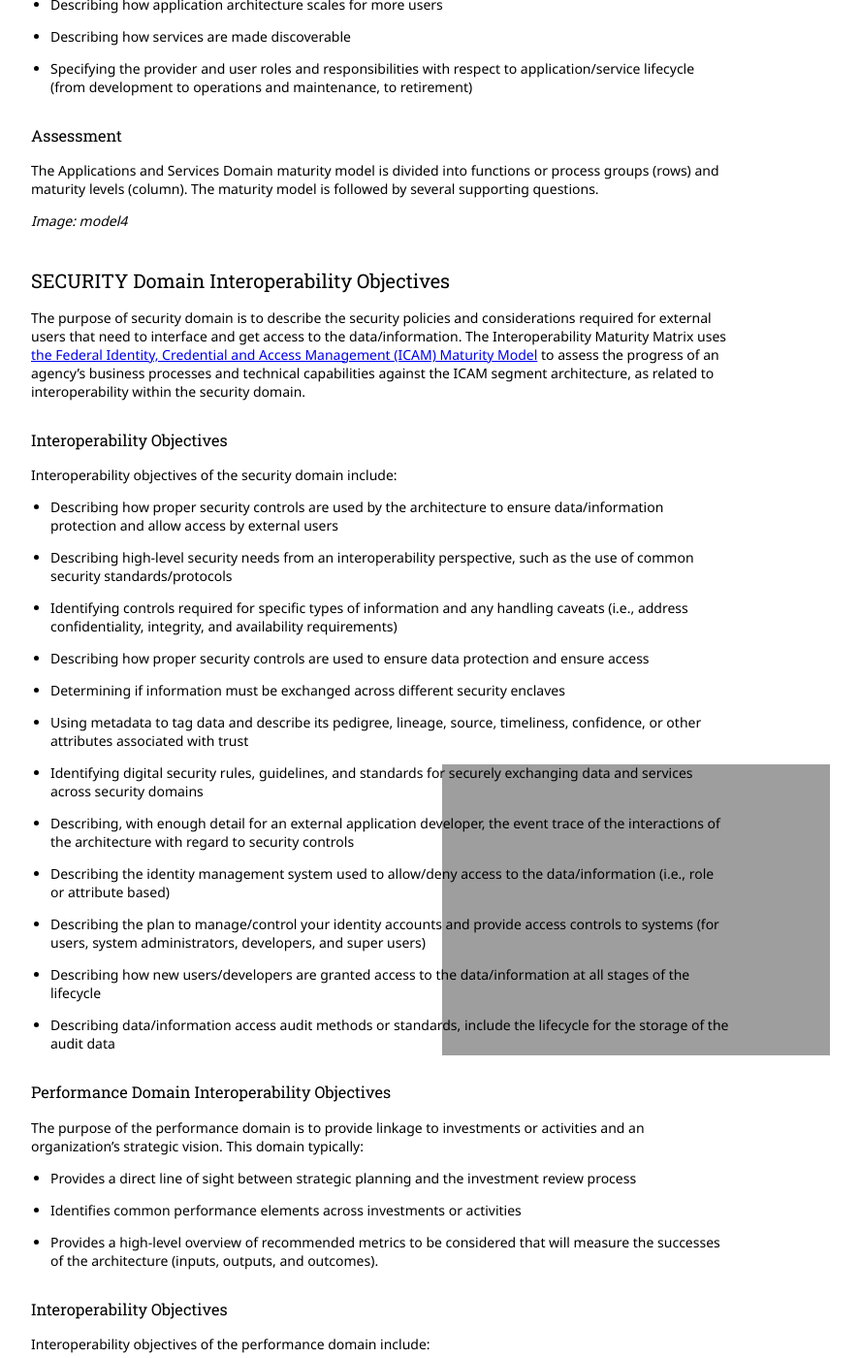
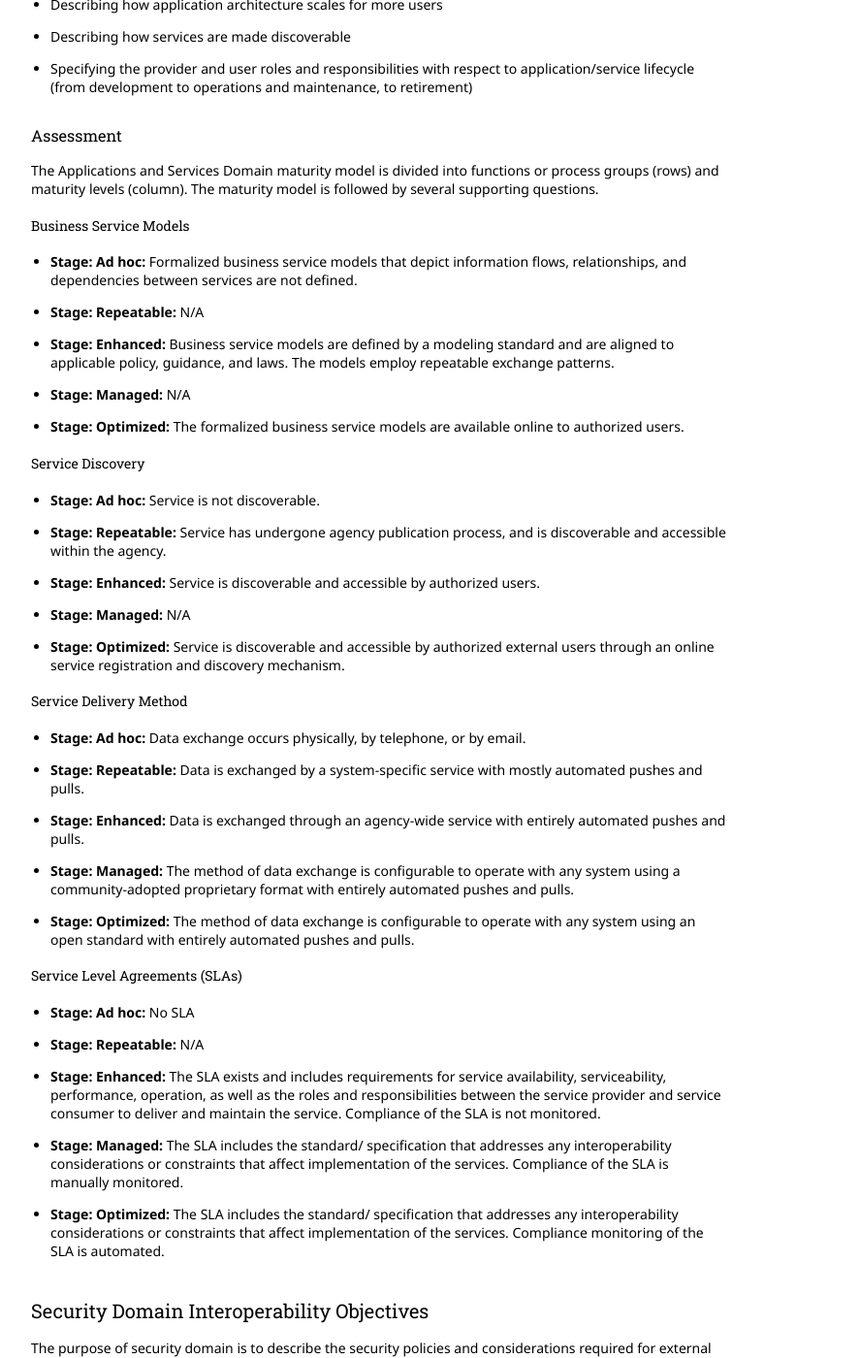
Before and after one commit to Project-Interoperability/project-interoperability.github.io, a Jekyll site: the page built from maturity-model.md, in a window 1280 px wide and 1400 px high, scrolled down 5536 px. Shown: the whole window at 97% size, without its empty margins (248-1135 px from the left). Built offline with Jekyll 4.4.1, drawn with Linux system fonts in a browser that asks for light colours; nearby versions of some CDN libraries.

```diff
--- a/maturity-model.md
+++ b/maturity-model.md
@@ -226,9 +226,55 @@
 
 The Applications and Services Domain maturity model is divided into functions or process groups (rows) and maturity levels (column). The maturity model is followed by several supporting questions.
 
-_Image: model4_
+#### Business Service Models
 
-## SECURITY Domain Interoperability Objectives
+* **Stage: Ad hoc:** Formalized business service models that depict information flows, relationships, and dependencies between services are not defined.
+
+* **Stage: Repeatable:** N/A
+
+* **Stage: Enhanced:** Business service models are defined by a modeling standard and are aligned to applicable policy, guidance, and laws. The models employ repeatable exchange patterns.
+
+* **Stage: Managed:** N/A
+
+* **Stage:** **Optimized:** The formalized business service models are available online to authorized users.
+
+#### Service Discovery
+
+* **Stage: Ad hoc:** Service is not discoverable.
+
+* **Stage: Repeatable:** Service has undergone agency publication process, and is discoverable and accessible within the agency.
+
+* **Stage: Enhanced:** Service is discoverable and accessible by authorized users.
+
+* **Stage: Managed:** N/A
+
+* **Stage: Optimized:** Service is discoverable and accessible by authorized external users through an online service registration and discovery mechanism.
+
+#### Service Delivery Method
+
+* **Stage: Ad hoc:** Data exchange occurs physically, by telephone, or by email.
+
+* **Stage: Repeatable:** Data is exchanged by a system-specific service with mostly automated pushes and pulls.
+
+* **Stage:** **Enhanced:** Data is exchanged through an agency-wide service with entirely automated pushes and pulls.
+
+* **Stage:** **Managed:** The method of data exchange is configurable to operate with any system using a community-adopted proprietary format with entirely automated pushes and pulls.
+
+* **Stage:** **Optimized:** The method of data exchange is configurable to operate with any system using an open standard with entirely automated pushes and pulls.
+
+#### Service Level Agreements (SLAs)
+
+* **Stage: Ad hoc:** No SLA
+
+* **Stage: Repeatable:** N/A
+
+* **Stage: Enhanced:** The SLA exists and includes requirements for service availability, serviceability, performance, operation, as well as the roles and responsibilities between the service provider and service consumer to deliver and maintain the service. Compliance of the SLA is not monitored.
+
+* **Stage:** **Managed:** The SLA includes the standard/ specification that addresses any interoperability considerations or constraints that affect implementation of the services. Compliance of the SLA is manually monitored.
+
+* **Stage: Optimized:** The SLA includes the standard/ specification that addresses any interoperability considerations or constraints that affect implementation of the services. Compliance monitoring of the SLA is automated.
+
+## Security Domain Interoperability Objectives
 
 The purpose of security domain is to describe the security policies and considerations required for external users that need to interface and get access to the data/information. The Interoperability Maturity Matrix uses [the Federal Identity, Credential and Access Management (ICAM) Maturity Model](http://www.idmanagement.gov/documents/icam-maturity-model) to assess the progress of an agency's business processes and technical capabilities against the ICAM segment architecture, as related to interoperability within the security domain.
 
```
Also changed, not shown: other parts of maturity-model.md (+1 -1 lines).
